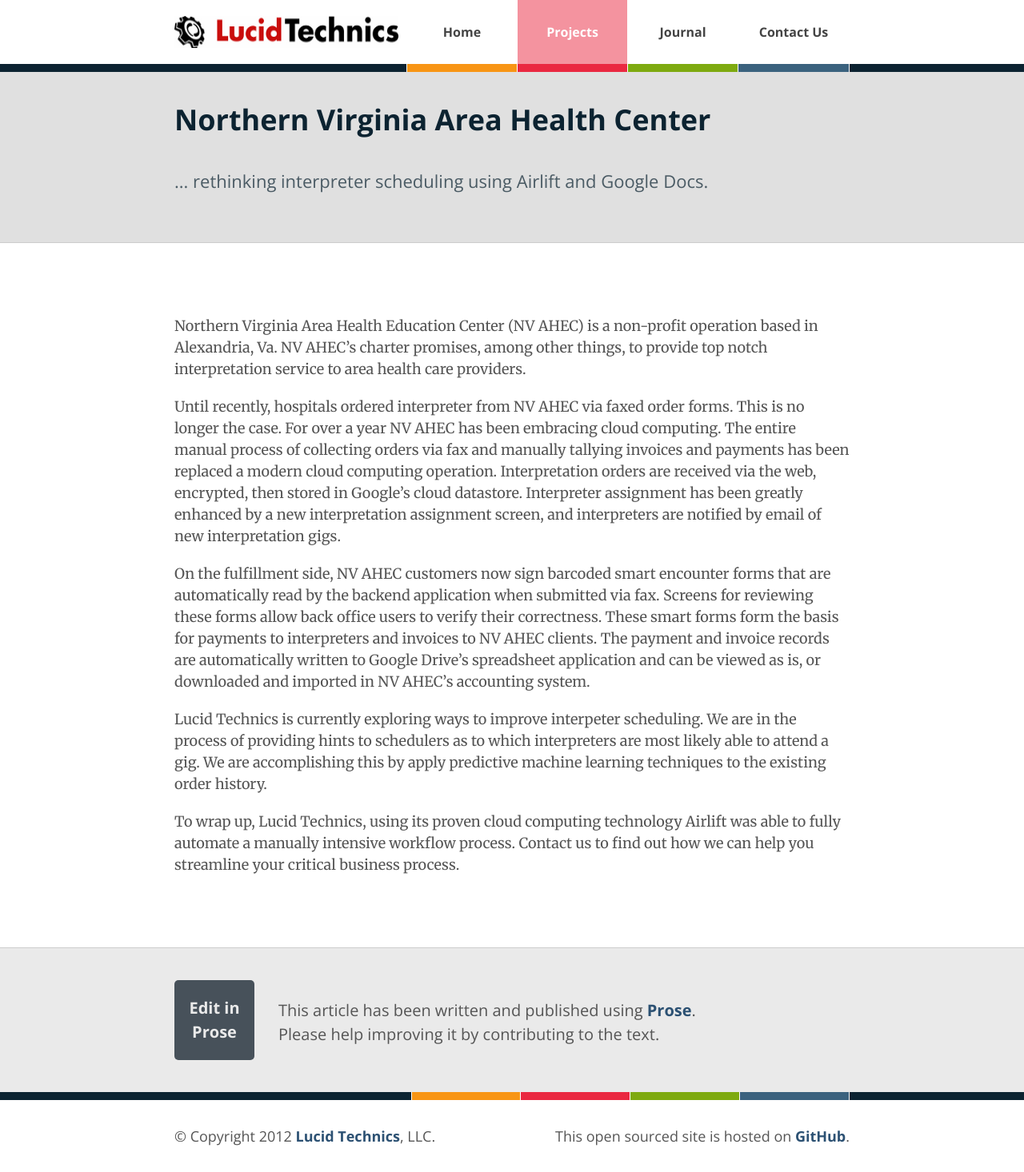
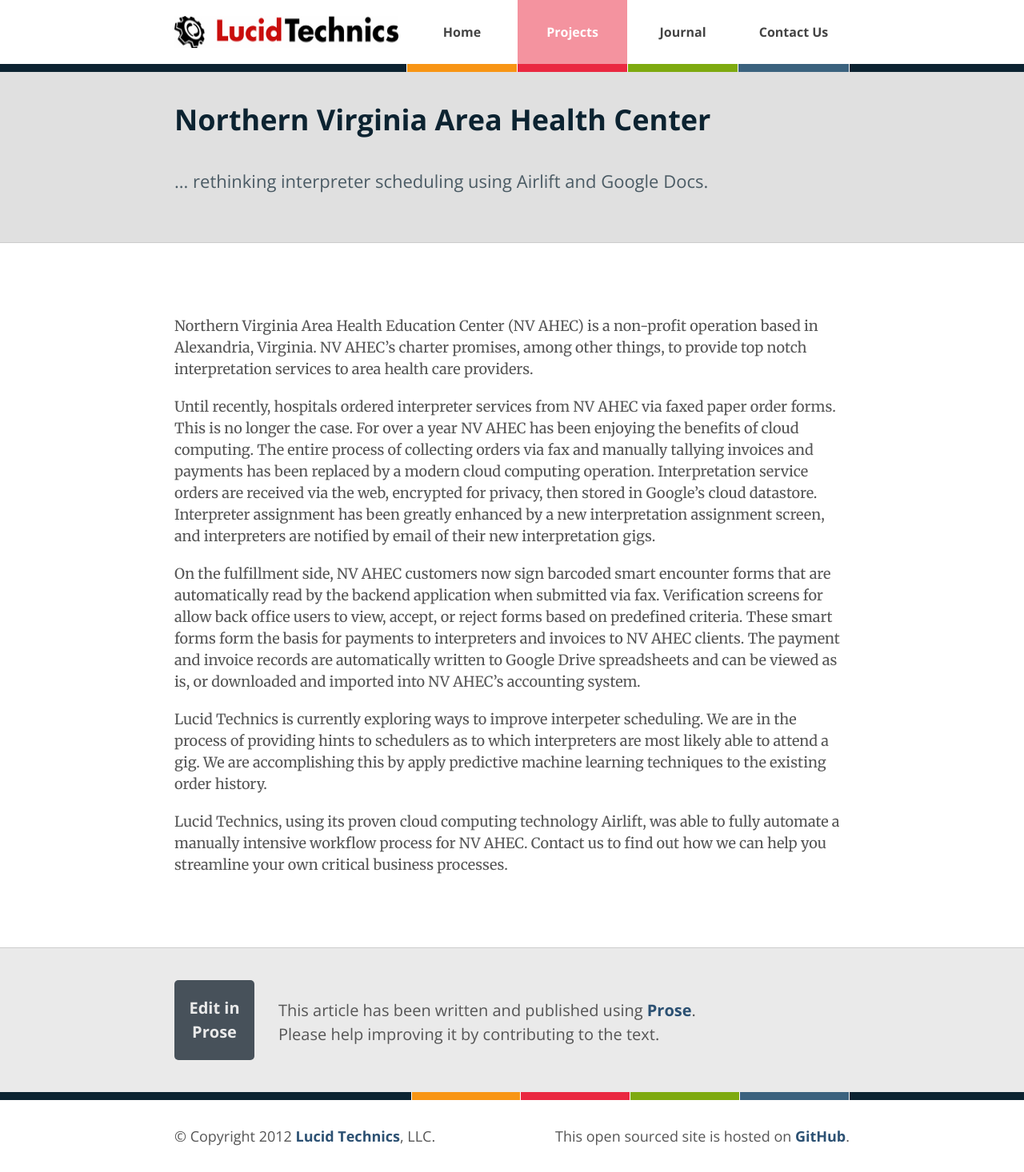
Before and after one commit to LucidTechnics/lucidtechnics.github.com, a Jekyll site: the page built from _posts/projects/0100-01-03-nvahec.md, in a window 1280 px wide. Shown: the whole page at 80% size. Built offline with Jekyll 4.4.1, drawn with Linux system fonts in a browser that asks for light colours; nearby versions of some CDN libraries.

Commit message:
Updated _posts/projects/0100-01-03-nvahec.md

```diff
--- a/_posts/projects/0100-01-03-nvahec.md
+++ b/_posts/projects/0100-01-03-nvahec.md
@@ -12,12 +12,12 @@
 published: true
 ---
 
-Northern Virginia Area Health Education Center (NV AHEC) is a non-profit operation based in Alexandria, Va. NV AHEC's charter promises, among other things, to provide top notch interpretation service to area health care providers.
+Northern Virginia Area Health Education Center (NV AHEC) is a non-profit operation based in Alexandria, Virginia. NV AHEC's charter promises, among other things, to provide top notch interpretation services to area health care providers.
 
-Until recently, hospitals ordered interpreter from NV AHEC via faxed order forms.  This is no longer the case.  For over a year NV AHEC has been embracing cloud computing.  The entire manual process of collecting orders via fax and manually tallying invoices and payments has been replaced a modern cloud computing operation.  Interpretation orders are received via the web, encrypted, then stored in Google's cloud datastore.  Interpreter assignment has been greatly enhanced by a new interpretation assignment screen, and interpreters are notified by email of new interpretation gigs.
+Until recently, hospitals ordered interpreter services from NV AHEC via faxed paper order forms.  This is no longer the case.  For over a year NV AHEC has been enjoying the benefits of cloud computing.  The entire process of collecting orders via fax and manually tallying invoices and payments has been replaced by a modern cloud computing operation.  Interpretation service orders are received via the web, encrypted for privacy, then stored in Google's cloud datastore.  Interpreter assignment has been greatly enhanced by a new interpretation assignment screen, and interpreters are notified by email of their new interpretation gigs.
 
-On the fulfillment side, NV AHEC customers now sign barcoded smart encounter forms that are automatically read by the backend application when submitted via fax.  Screens for reviewing these forms allow back office users to verify their correctness.  These smart forms form the basis for payments to interpreters and invoices to NV AHEC clients.  The payment and invoice records are automatically written to Google Drive's spreadsheet application and can be viewed as is, or downloaded and imported in NV AHEC's accounting system.
+On the fulfillment side, NV AHEC customers now sign barcoded smart encounter forms that are automatically read by the backend application when submitted via fax.  Verification screens for allow back office users to view, accept, or reject forms based on predefined criteria.  These smart forms form the basis for payments to interpreters and invoices to NV AHEC clients.  The payment and invoice records are automatically written to Google Drive spreadsheets and can be viewed as is, or downloaded and imported into NV AHEC's accounting system.
 
 Lucid Technics is currently exploring ways to improve interpeter scheduling.  We are in the process of providing hints to schedulers as to which interpreters are most likely able to attend a gig.  We are accomplishing this by apply predictive machine learning techniques to the existing order history.
 
-To wrap up, Lucid Technics, using its proven cloud computing technology Airlift was able to fully automate a manually intensive workflow process.  Contact us to find out how we can help you streamline your critical business process.
+Lucid Technics, using its proven cloud computing technology Airlift, was able to fully automate a manually intensive workflow process for NV AHEC.  Contact us to find out how we can help you streamline your own critical business processes.
```
